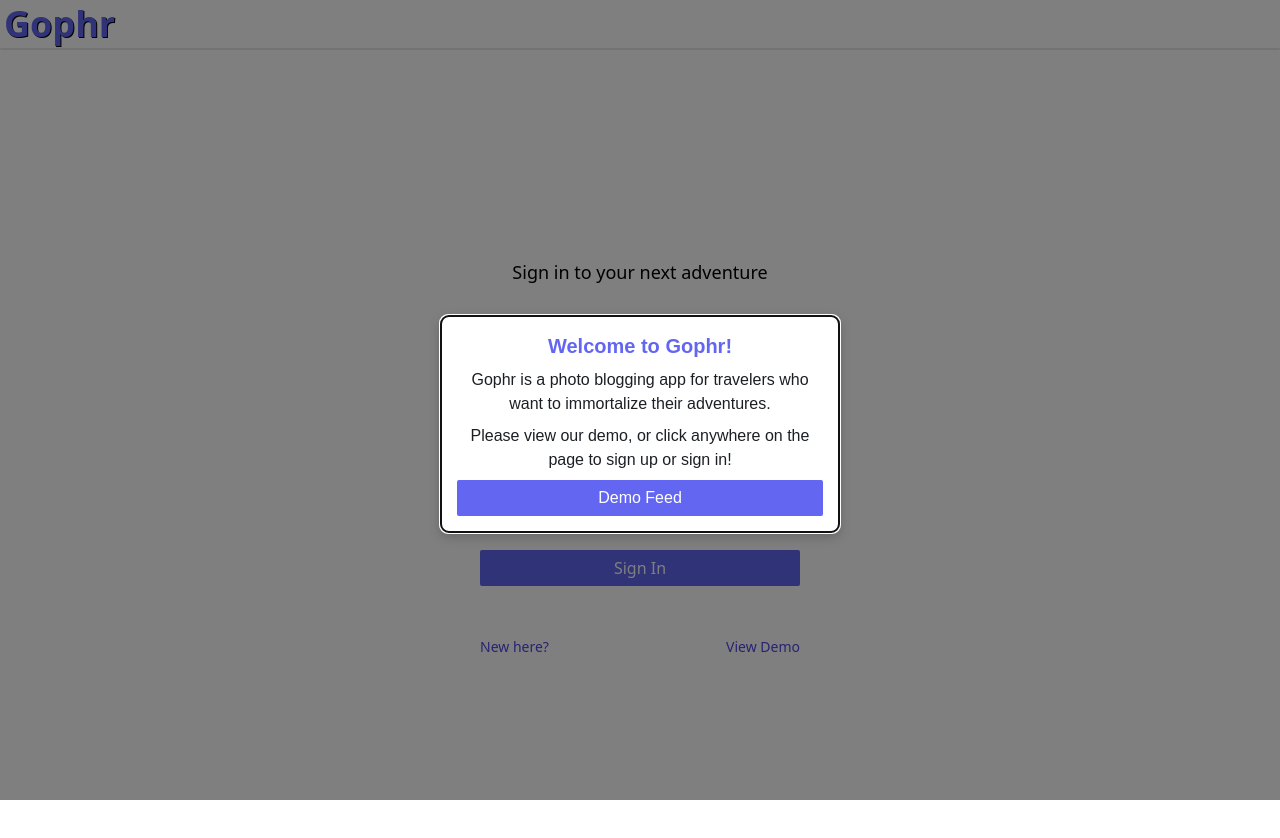
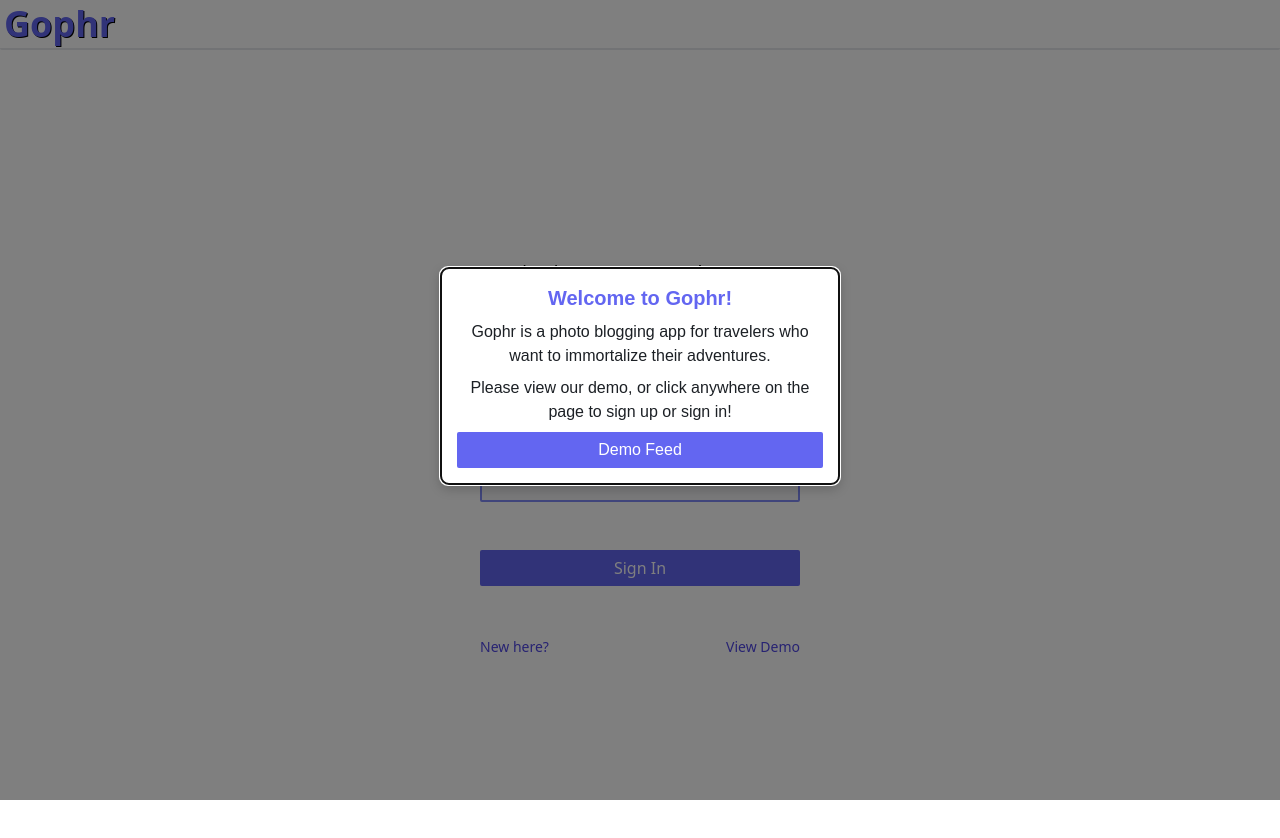
Before and after one commit to jessicagrayson/final-project, a React (Vite) app in the folder client/: page / in a window 1280 px wide. Shown: the top 838 px of the page. Built offline with nearby package versions, Linux system fonts and the light colour scheme.

Commit message:
adjusted positioning of modal on homepage

```diff
--- a/client/src/WelcomeModal.jsx
+++ b/client/src/WelcomeModal.jsx
@@ -20,7 +20,7 @@ export default function WelcomeModal() {
         open={open}
         onClose={handleClose}
         slots={{ backdrop: StyledBackdrop }}>
-        <ModalContent className="mt-12" sx={{ width: 400 }}>
+        <ModalContent className="mb-12" sx={{ width: 400 }}>
           <h3 className="text-xl font-bold text-center text-indigo-500">
             Welcome to Gophr!
           </h3>
```
